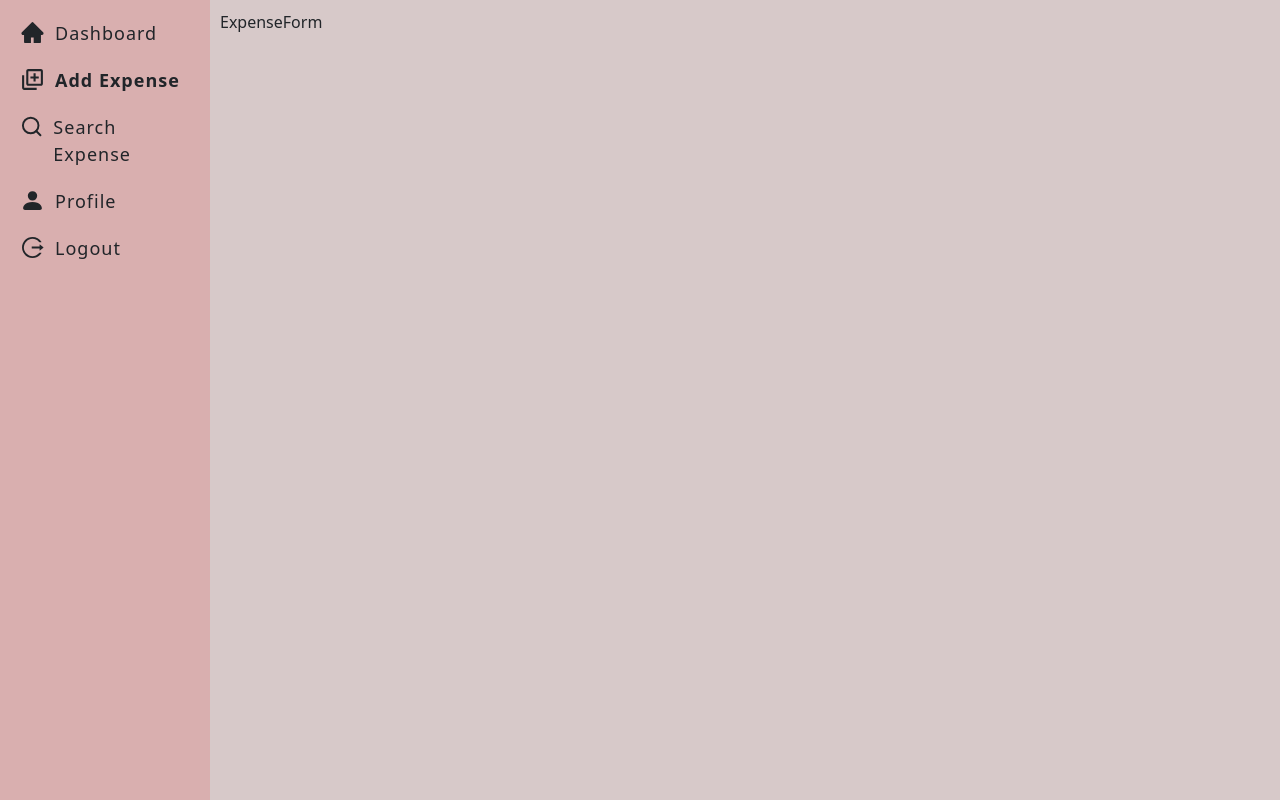
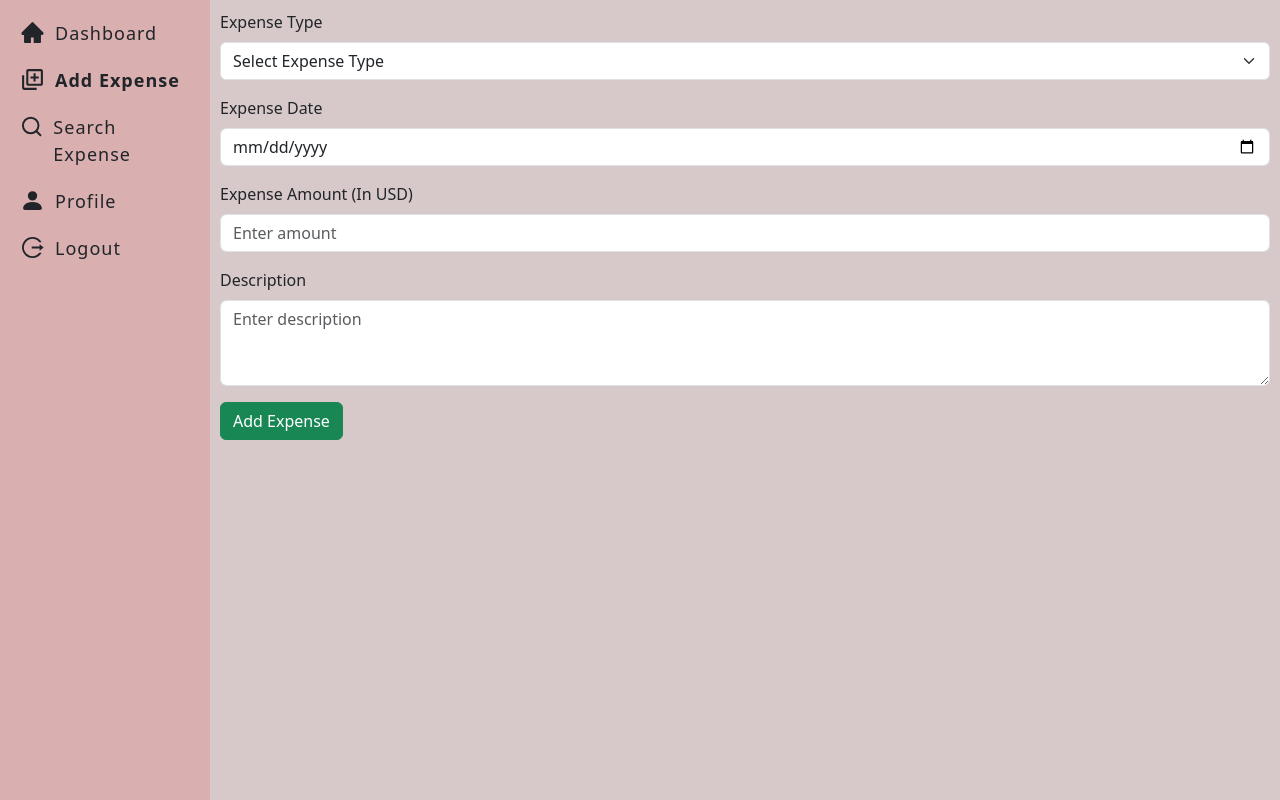
Before and after one commit to Balikuddembe/expense-manager-app-react-typescript, a React (Vite) app: page /add in a window 1280 px wide. Built offline with nearby package versions, Linux system fonts and the light colour scheme; data requests are answered from the project's data file.

Commit message:
Create expense form using react hook form

```diff
--- a/src/components/expense-form/ExpenseForm.tsx
+++ b/src/components/expense-form/ExpenseForm.tsx
@@ -1,9 +1,33 @@
-import React from 'react'
+import { Button, Form } from 'react-bootstrap'
 
 const ExpenseForm = () => {
   return (
-    <div>ExpenseForm</div>
-  )
-}
+    <Form>
+      <Form.Group className='mb-3' controlId='expense_type'>
+      <Form.Label>Expense Type</Form.Label>
+    <Form.Select aria-label="Expense Type">
+      <option value="">Select Expense Type</option>
+      <option value="cash">Cash</option>
+      <option value="card">Card</option>
+    </Form.Select>
+    </Form.Group>
+    <Form.Group className="mb-3" controlId="expense_date">
+        <Form.Label>Expense Date</Form.Label>
+        <Form.Control type="date" />
+      </Form.Group>
+      <Form.Group className="mb-3" controlId="expense_amount">
+        <Form.Label>Expense Amount (In USD)</Form.Label>
+        <Form.Control type="text" placeholder='Enter amount' />
+      </Form.Group>
+      <Form.Group className="mb-3" controlId="description">
+        <Form.Label>Description</Form.Label>
+        <Form.Control as="textarea" rows={3} placeholder='Enter description' />
+      </Form.Group>
+      <Form.Group>
+      <Button variant="success">Add Expense</Button>
+      </Form.Group>
+    </Form>
+  );
+};
 
 export default ExpenseForm
```
